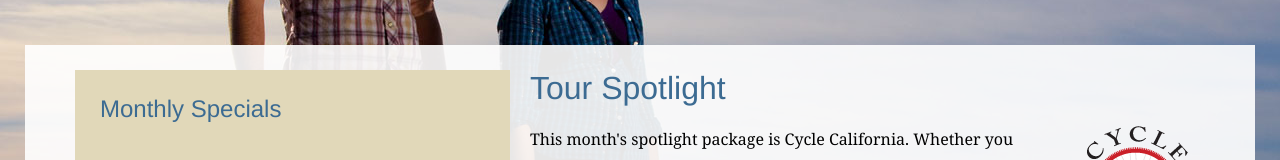
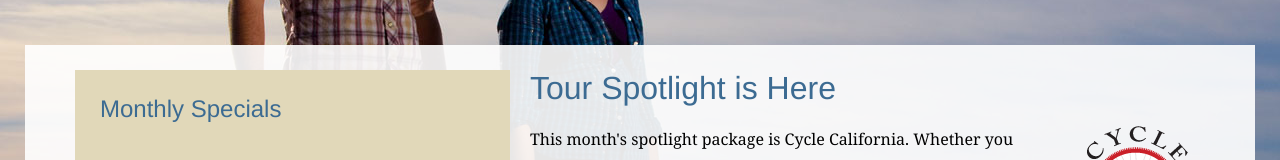
Before and after one commit to sudarshangrdd/explore_california, a plain HTML site: page index.html in a window 1280 px wide. Shown: the part 409-569 px from the top of the page. Drawn offline with Linux system fonts and the light colour scheme.

Commit message:
Changes in index html Here

```diff
--- a/index.html
+++ b/index.html
@@ -60,7 +60,7 @@
       <div id="contentWrapper">
         <div id="mainContent">
           <div id="mainArticle">
-            <h1>Tour Spotlight</h1>
+            <h1>Tour Spotlight is Here</h1>
             <p class="spotlight">This month's spotlight package is Cycle California. Whether you are looking for some serious downhill thrills to a relaxing ride along the coast, you will find something to love in Cycle California.<br /> <span class="accent"><a href="tours_cycle.html" title="Cycle California">tour details</a></span></p>
 
             <h1>Explorer's Podcast</h1>
```
